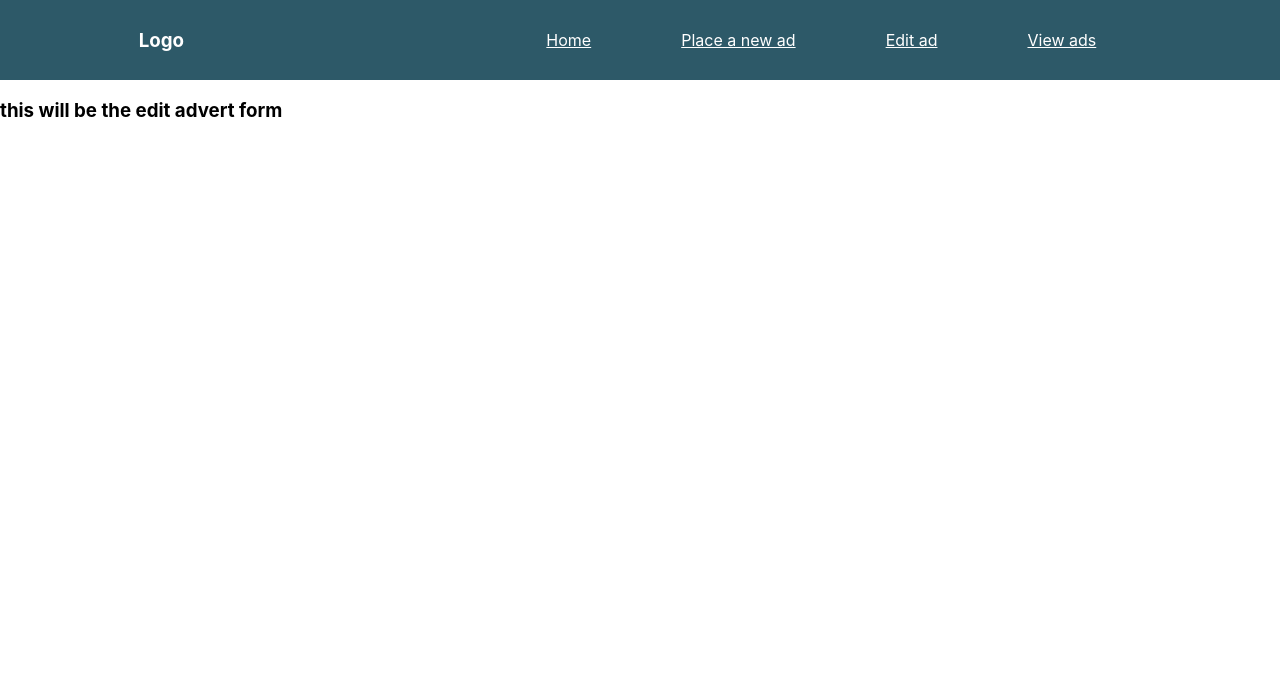
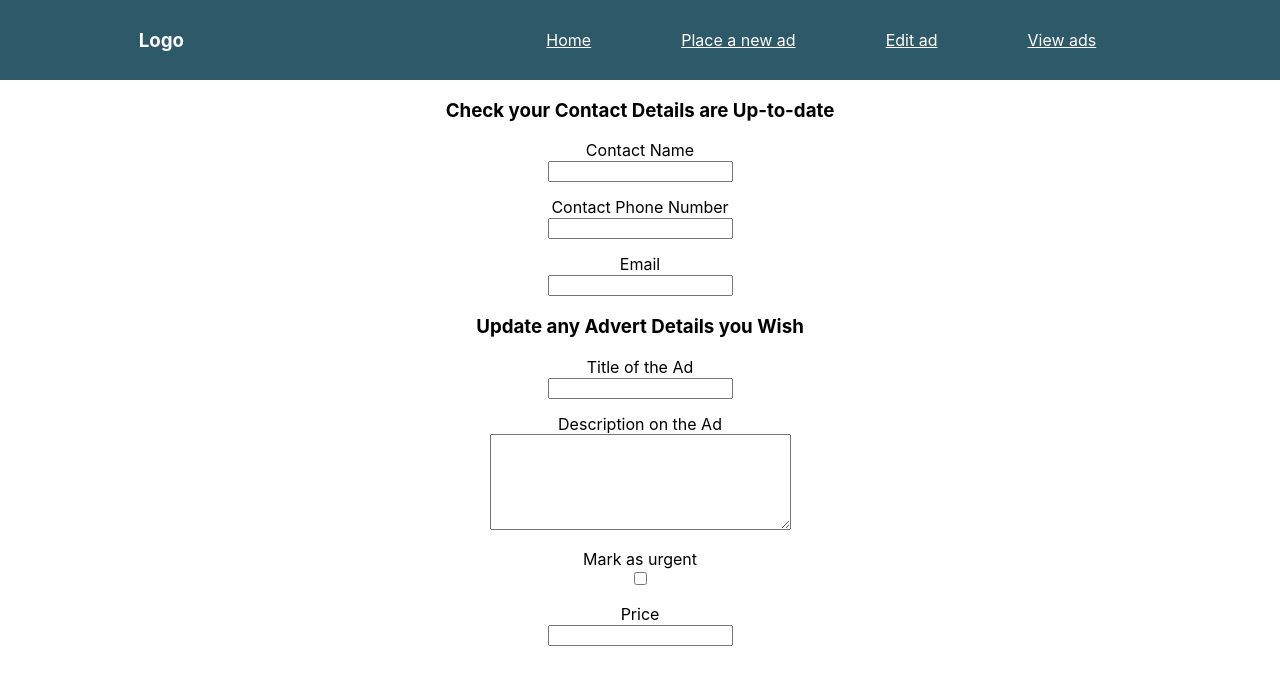
Before and after one commit to neilmcdonagh1985/advert_app_java_spring_hibernate, a React (Create React App) app in the folder client/: page /edit-advert in a window 1280 px wide. Shown: the top 684 px of the page. Built offline with nearby package versions, Linux system fonts and the light colour scheme; no server answers.

Commit message:
added EditAdvertForm component and container

```diff
--- a/client/src/components/EditAdvertForm.js
+++ b/client/src/components/EditAdvertForm.js
@@ -12,9 +12,49 @@ class EditAdvertForm extends Component {
     render() {
         return (
             <form className="edit-advert-form">
-                <div>
-                    <h3>this will be the edit advert form</h3>
+                <div className="form-title">
+                    <h3>Check your Contact Details are Up-to-date</h3>
                 </div>
+
+                <label>Contact Name</label>
+                <input
+                    type="text">
+                </input>
+
+                <label>Contact Phone Number</label>
+                <input
+                    type="text">
+                </input>
+
+                <label>Email</label>
+                <input
+                    type="text">
+                </input>
+
+                <div className="form-title">
+                    <h3>Update any Advert Details you Wish</h3>
+                </div>
+
+                <label>Title of the Ad</label>
+                <input
+                    type="text">
+                </input>
+
+                <label>Description on the Ad</label>
+                <textarea
+                    id="description" name="description"
+                    rows="6" cols="35">
+                </textarea>
+
+                <label>Mark as urgent</label>
+                <input
+                    type="checkbox">
+                </input>
+
+                <label>Price</label>
+                <input
+                    type="text">
+                </input>
 
             </form>
         )
--- a/client/src/style/style.css
+++ b/client/src/style/style.css
@@ -1,4 +1,4 @@
-.new-advert-form {
+.new-advert-form, .edit-advert-form {
     width: 80%;
     margin-left: auto;
     margin-right: auto;
```
